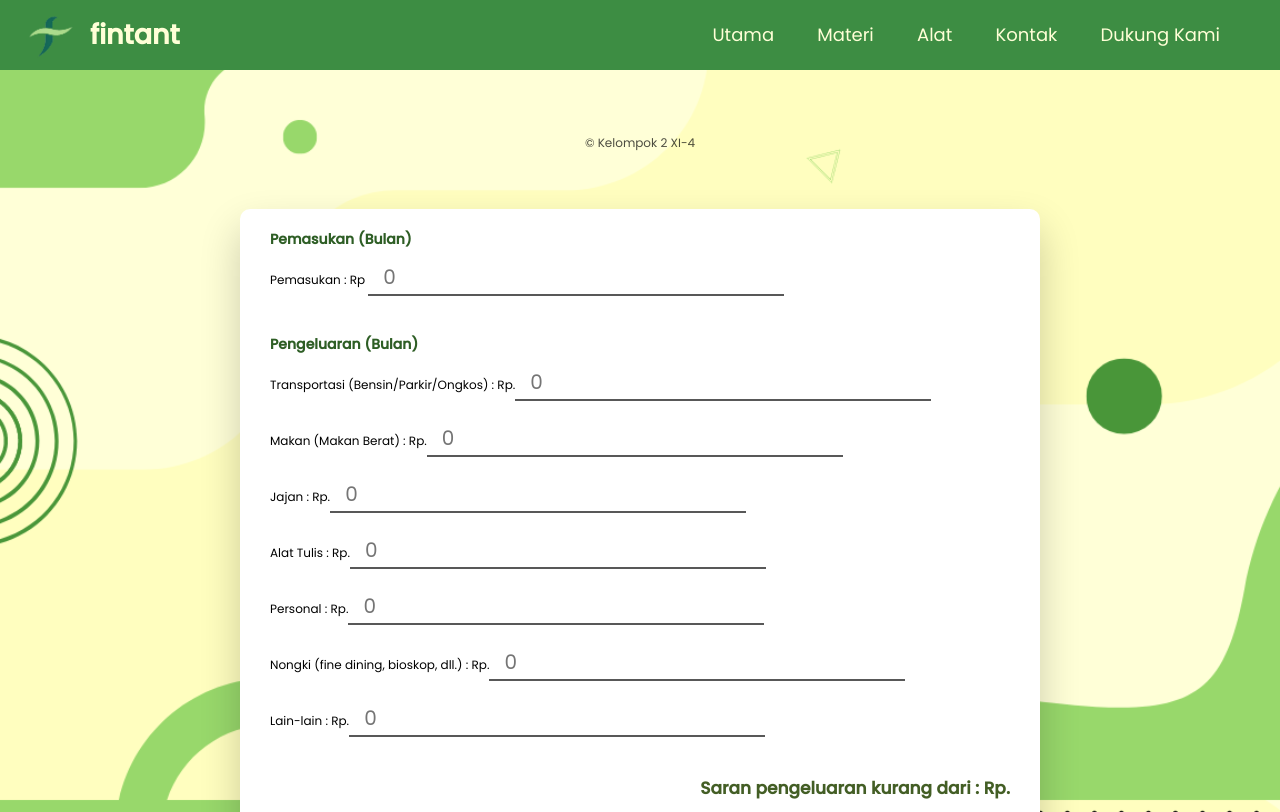
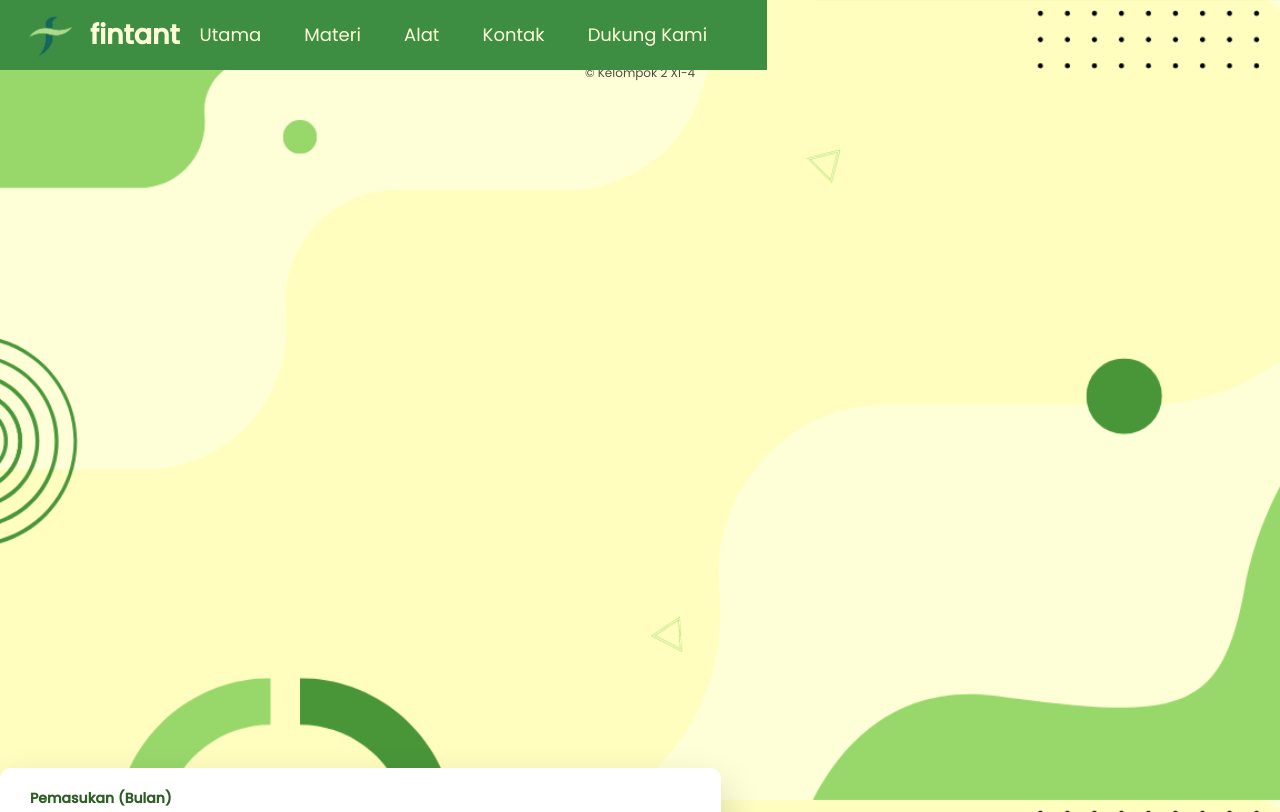
Before and after one commit to capyloper/fintant.github.io, a plain HTML site: page finote.html in a window 1280 px wide. Shown: the top 812 px of the page. Drawn offline with Linux system fonts and the light colour scheme.

Commit message:
Your message

```diff
--- a/finote.css
+++ b/finote.css
@@ -13,12 +13,7 @@ body{
 .catatan{
     background-color: white;
     position: absolute;
-    transform: translate(-50%,-50%);
-    top: 85%;
-    left: 50%;
-    width: 80vw;
-    max-width: 800px;
-    min-width: 100px;
+    margin-top: 60%;
     padding: 20px 30px ;
     border-radius: 10px;
     box-shadow: 0 20px 40px rgba(0,0,0,0.2);
--- a/style.css
+++ b/style.css
@@ -11,8 +11,9 @@ body {
 }
 
 nav {
+  position: fixed;
   background: #3d8d43;
-  z-index: 999;
+  z-index: 9999;
 }
 
 nav::after {
@@ -41,6 +42,7 @@ nav ul {
   list-style: none;
   margin-right: 40px;
   position: relative;
+
 }
 
 nav ul li {
```
Also changed, not shown: nyobanyoba.css (+17 -30 lines).
